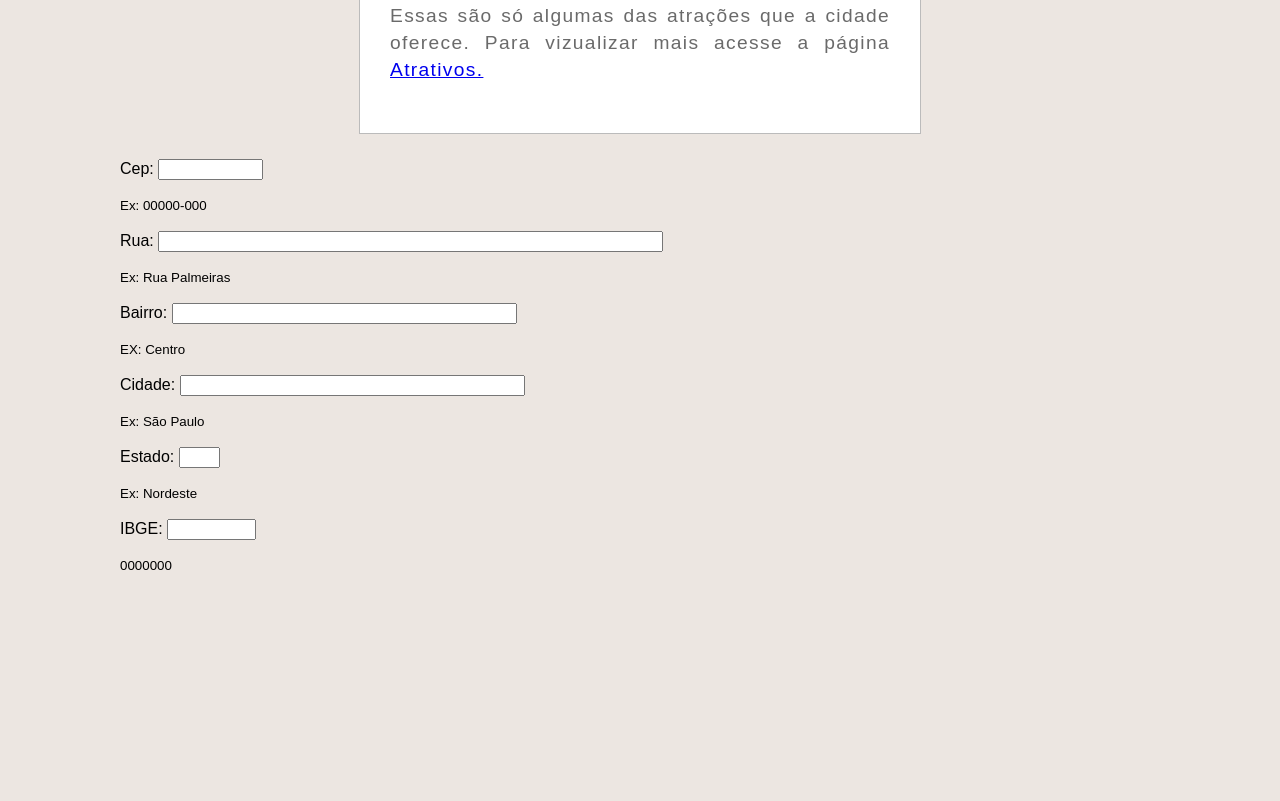
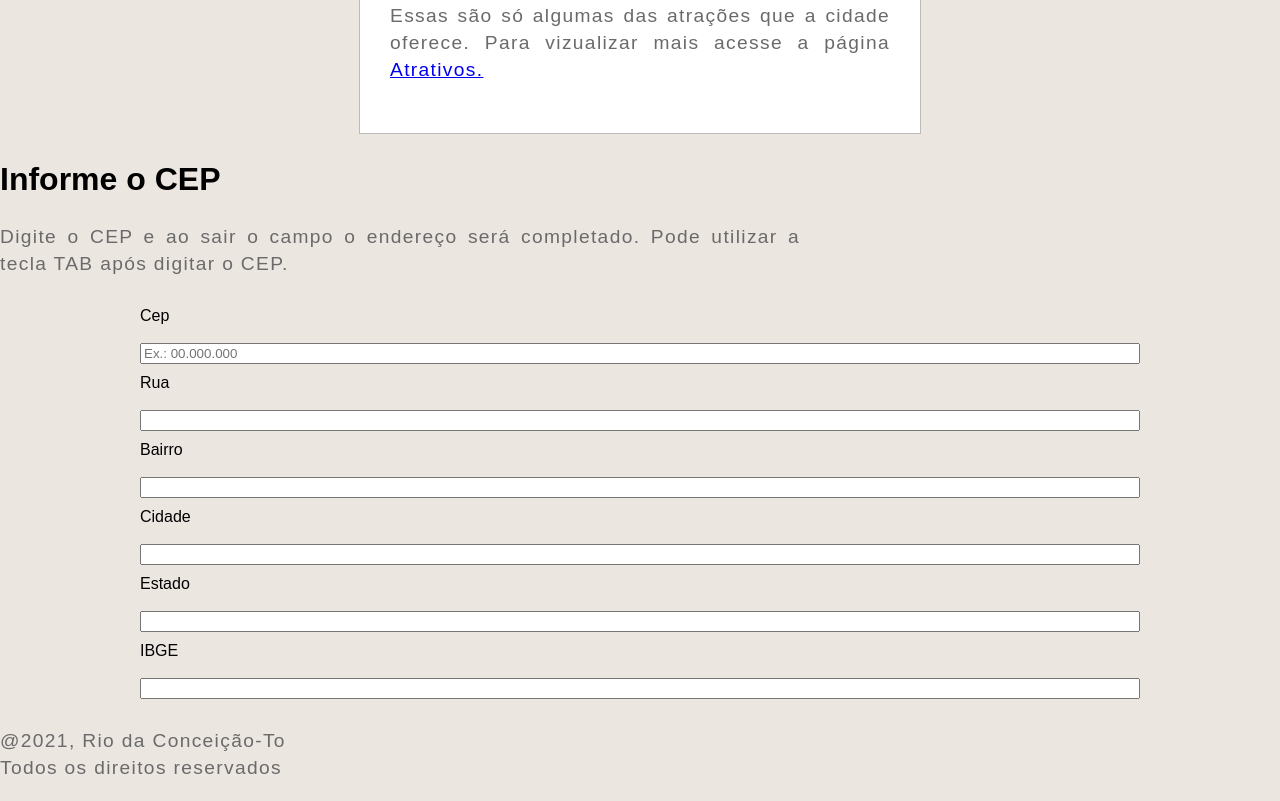
Before and after one commit to geovanna778/RioTurismo, a plain HTML site: page index.html in a window 1280 px wide. Shown: the part 1381-2182 px from the top of the page. Before the commit the page ends 1977 px from the top, so only its background shows below. Drawn offline with nearby package versions, Linux system fonts and the light colour scheme.

Commit message:
Update index.html

```diff
--- a/index.html
+++ b/index.html
@@ -10,8 +10,8 @@
 <body>
     <header>
         <h1>RioTurismo</h1>
-            <ion-icon name="menu-outline" class="hamburger"></ion-icon>
-        <div class="sub-título"  id="Map">
+        <ion-icon name="menu-outline" class="hamburger"></ion-icon>
+        <div class="sub-título">
             <main>
                 <nav class="">
                     <ul>
@@ -22,20 +22,14 @@
                     </ul>
                 </nav>
             </main>
-
-
         </div>
     </header>
-
     <section class="content">
             <img src="assets/img/RDC.jpg" width="200px">
             <h2>Rio Da Conceição</h2>
             <p>
                 Um município brasileiro do estado do Tocantins. Localiza-se a uma latitude 11º24'01" sul e a uma longitude 46º53'00" oeste, estando a uma altitude de 496 metros. Sua população estimada em 2010 era de 1714 habitantes. Possui uma área de 761,211 km².
             </p>
-
-
-
 
         <h2>O que fazer em Rio da Conceição</h2>
         <p>
@@ -71,35 +65,47 @@
             <a href="atrativos.html">Atrativos.</a>
         </p>
     </section>
+    <section class="formulario">
+        <h2>Informe o CEP</h2>
+        <p>
+            Digite o CEP e ao sair o campo o endereço será completado.
+            Pode utilizar a tecla TAB após digitar o CEP.
+        </p>
+        <form method="get" action=".">
+            <div class="for">
+                <label for="cep">Cep</label></br>
+                    <input type="text" id="cep" value="" size="10" maxlength="9"
+                           onblur="pesquisacep(this.value);" required placeholder="Ex.: 00.000.000">
+            </div>
+            <div class="for">
+                <label for="rua">Rua</label></br>
+                <input type="text" id="rua" size="25">
+            </div>
+            <div class="for">
+                <label for="bairro">Bairro</label></br>
+                <input type="text" id="bairro" size="25">
+            </div>
+            <div class="for">
+                <label for="cidade">Cidade</label></br>
+                <input type="text" id="cidade" size="24">
+            </div>
+            <div class="for">
+                <label for="uf">Estado</label></br>
+                <input type="text" id="uf" size="2">
+            </div>
+            <div class="for">
+                <label for="ibge">IBGE</label></br>
+                <input type="text" id="ibge" size="8">
+            </div>
+          </form>
+    </section>
+    <footer>
+        <p>@2021, Rio da Conceição-To </br>
+            Todos os direitos reservados
+        </p>
+    </footer>
 
-    <form method="get" action=".">
-        <label>Cep:
-        <input name="cep" type="text" id="cep" value="" size="10" maxlength="9"
-               onblur="pesquisacep(this.value);" /></label><br />
-               <small>Ex: 00000-000 </small> </br>
-        <label>Rua:
-        <input name="rua" type="text" id="rua" size="60" /></label><br />
-        <small>Ex: Rua Palmeiras </small></br>
-        <label>Bairro:
-        <input name="bairro" type="text" id="bairro" size="40" /></label><br />
-        <small> EX: Centro</small></br>
-        <label>Cidade:
-        <input name="cidade" type="text" id="cidade" size="40" /></label><br />
-       <small> Ex: São Paulo</small> </br>
-        <label>Estado:
-        <input name="uf" type="text" id="uf" size="2" /></label><br />
-        <small> Ex: Nordeste</small> </br>
-        <label>IBGE:
-        <input name="ibge" type="text" id="ibge" size="8" /></label><br />
-        <small> 0000000</small> </br>
-      </form>
-
-    <script src="assets/js/script.js"> </script>
-<script type="module" src="https://unpkg.com/ionicons@5.4.0/dist/ionicons/ionicons.esm.js"></script>
-<script nomodule="" src="https://unpkg.com/ionicons@5.4.0/dist/ionicons/ionicons.js"></script>
-
-
-
-
+    <script src="https://unpkg.com/ionicons@5.4.0/dist/ionicons.js"></script>
+    <script src="assets/js/script.js"></script>
 </body>
 </html>
```
